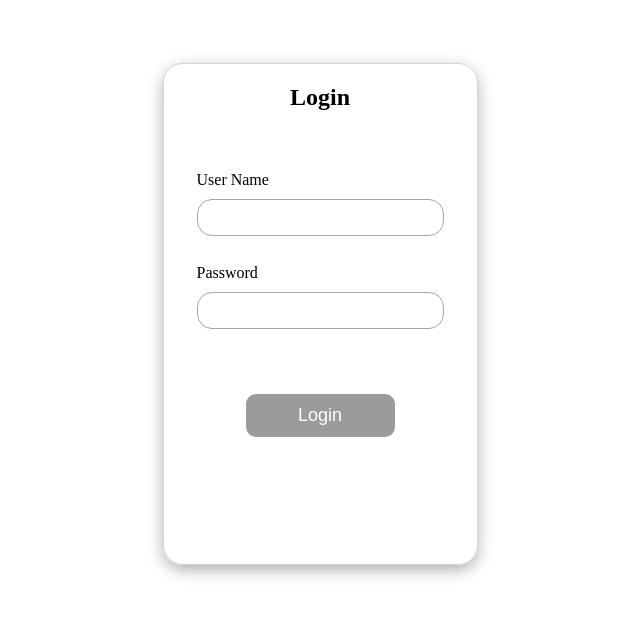
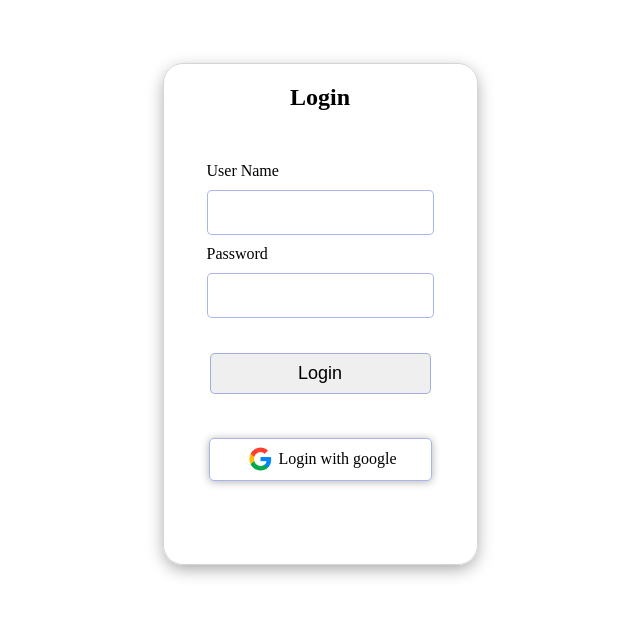
Before and after one commit to hafizswabah/OAuth2.0, a React (Vite) app in the folder Client/: page /login in a window 1280 px wide. Shown: the part 107-724 px from the top of the page, without its empty margins (320-960 px from the left). Built offline with nearby package versions, Linux system fonts and the light colour scheme.

Commit message:
google login button added

```diff
--- a/Client/src/Pages/Login/Login.css
+++ b/Client/src/Pages/Login/Login.css
@@ -20,24 +20,22 @@
 .login-details{
     display: flex;
     flex-direction: column;
-    padding: 14px;
+    padding: 5px;
 }
 .login-input{
     margin-top: 10px;
-    width: 241px;
-    height: 33px;
-    border-radius: 15px;
-    border: 1px solid #a5a5a5;
+    width: 221px;
+    height: 41px;
+    border: 1px solid #2649d166;
+    border-radius: 5px;
 }
 .login-btn{
-    width: 149px;
-    height: 43px;
-    margin-top: 51px;
-    background: #9b9b9b;
-    color: white;
-    border: 1px solid transparent;
+    width: 221px;
+    height: 41px;
+    border: 1px solid #2649d166;
+    margin-top: 30px;
     font-size: 18px;
-    border-radius: 10px;
+    border-radius: 5px;
 }
 .login-details-area{
     display: flex;
@@ -45,3 +43,22 @@
     align-items: center;
     margin-top: 26px;
 }
+.google-icon{
+    width: 35px;
+    height: 36px;
+}
+.google-login-btn{
+    margin-top: 44px;
+    width: 221px;
+    height: 41px;
+    border: 1px solid #2649d166;
+    display: flex;
+    align-items: center;
+    justify-content: center;
+    border-radius: 5px;
+    box-shadow: 0px 1px 8px 0px #b1b1b1;
+}
+
+.google-login-btn:hover{
+    cursor: pointer;
+}
--- a/Client/src/Pages/Login/Login.jsx
+++ b/Client/src/Pages/Login/Login.jsx
@@ -26,7 +26,9 @@ function Login() {
                             <label htmlFor="">Password</label>
                             <input type="text" className='login-input' />
                         </div>
-                        <button className='login-btn' onClick={handLogin}>Login</button>
+                        <button className='login-btn'>Login</button>
+                        <div className='google-login-btn' onClick={handLogin}>
+                            <img src="/images/GoogleIcon.png" alt="" className='google-icon'/>Login with google</div>
                     </div>
 
                 </div>
```
Also changed, not shown: Client/public/images/GoogleIcon.png (added).
